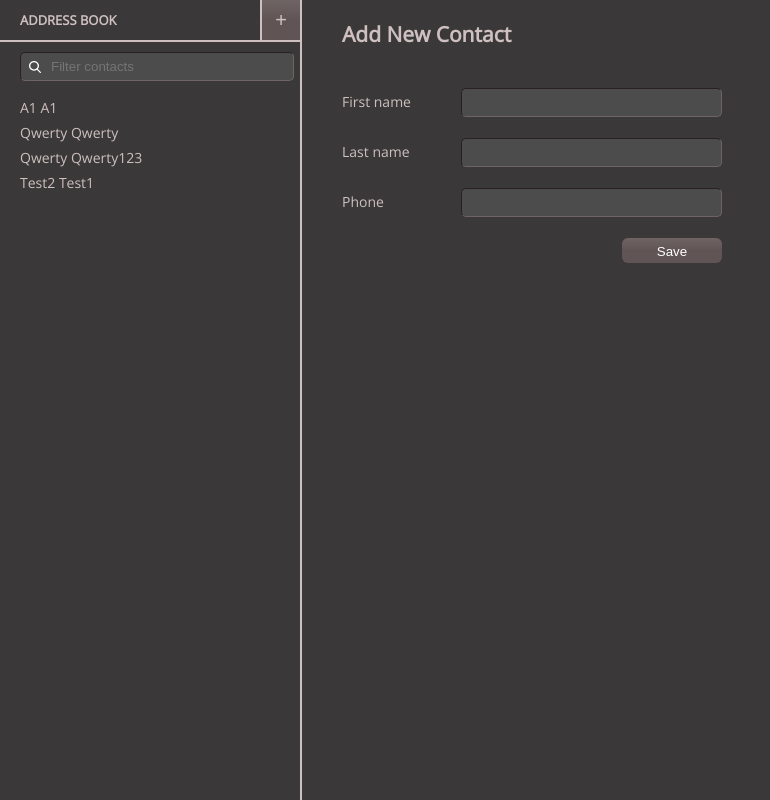
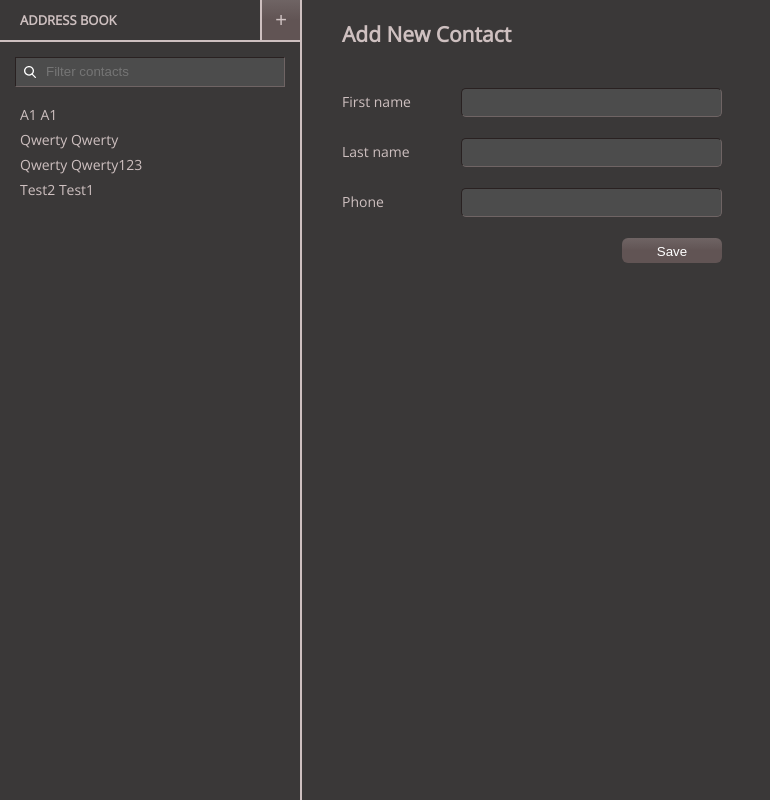
Before and after one commit to annajersey/addressBook, a React app: page / in a window 1280 px wide. Shown: the whole page, without its empty margins (0-770 px from the left). Built offline with nearby package versions, Linux system fonts and the light colour scheme.

Commit message:
lint styles

```diff
--- a/src/assets/styles.scss
+++ b/src/assets/styles.scss
@@ -14,8 +14,8 @@ main {
     height: 100vh;
 }
 
-input,input:focus{
-    color:#fff;
+input,input:focus {
+    color: #fff;
     border-width: 1px;
     border-color: #292121 $dimGray $dimGray #292121;
     border-style: solid;
--- a/src/assets/variables.scss
+++ b/src/assets/variables.scss
@@ -1,6 +1,6 @@
-@import url('https://fonts.googleapis.com/css?family=Open+Sans');
+@import url("https://fonts.googleapis.com/css?family=Open+Sans");
 
-$open-sans: 'Open Sans', sans-serif;
+$open-sans: "Open Sans", sans-serif;
 $background: #3a3838;
 $color: #cec0c0;
 $elementsBackground: #4c4c4c;
--- a/src/components/Sidebar/sidebar.scss
+++ b/src/components/Sidebar/sidebar.scss
@@ -23,7 +23,7 @@ aside {
 
 		&.selected {
 			background: $vanillaIce;
-			color:#fff;
+			color: #fff;
 		}
 	}
 }
@@ -56,11 +56,12 @@ header {
 }
 
 input.filterField {
-	width: 80%;
-	margin-left: $paddingLeft;
-	height: 25px;
-	border-radius:5px;
-	line-height: 25px;
-	background: $elementsBackground url('../../assets/images/search.svg') 8px center no-repeat;
-	padding-left: 30px;
+	width: 90%;
+	box-sizing: border-box;
+	display: block;
+	margin: 15px auto;
+	height: 30px;
+	line-height: 30px;
+	background: $elementsBackground url("../../assets/images/search.svg") 8px center no-repeat;
+	padding: 0 15px 0 30px;
 }
```
Also changed, not shown: src/components/Main/main.scss (+2 -5 lines), 1 other file (tests, documents, lock files or other folders).
